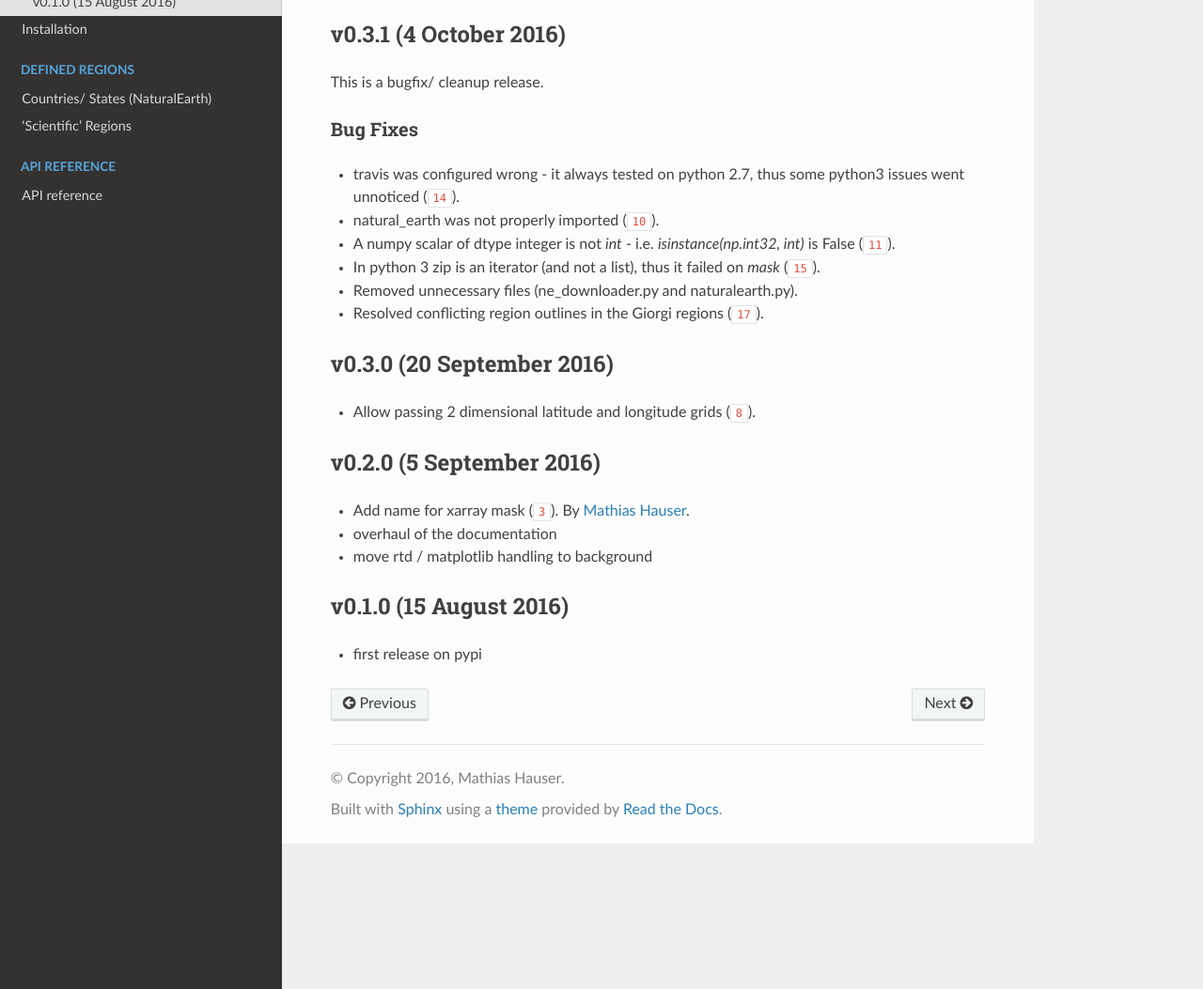
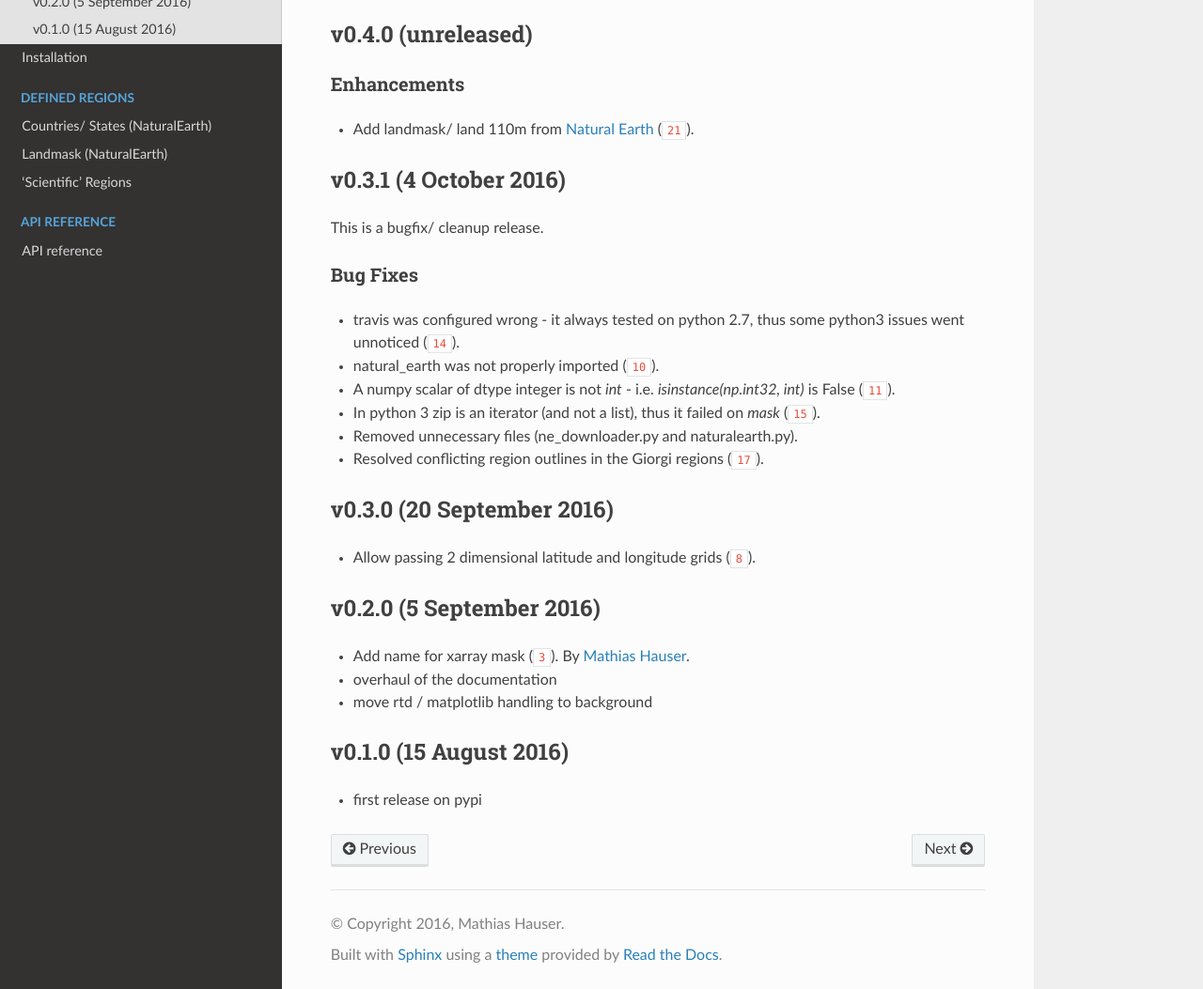
Before and after one commit to regionmask/regionmask, a Sphinx documentation site: the page built from docs/whats_new.rst, in a window 1280 px wide and 1317 px high, cut to the strip 264-1317 px from the top of the window. Shown: the whole strip at 94% size. Built offline with Sphinx 7.4.7 and the Read the Docs theme 2.0.0, drawn with Linux system fonts in a browser that asks for light colours; pages that are not in the unit, such as notebooks, are missing from menus; cross-references to code outside the pages are shown as plain code.

Commit message:
landmask (#21): update documentation

```diff
--- a/docs/index.rst
+++ b/docs/index.rst
@@ -17,8 +17,8 @@ regionmask is a Python module that:
 
 - contains a number of defined regions, including:
   :doc:`countries</defined_countries>` (from
-  `Natural Earth <http://www.naturalearthdata.com/>`_),
-  and regions used in the
+  `Natural Earth <http://www.naturalearthdata.com/>`_), a
+  :doc:`landmask</defined_landmask>` and regions used in the
   :doc:`scientific literature</defined_scientific>`
   (the Giorgi regions [#]_ and   the SREX regions [#]_).
 - can plot figures of these regions (:doc:`tutorial</_static/notebooks/plotting>`) with
@@ -50,6 +50,7 @@ Contents
    :caption: Defined Regions
 
    defined_countries
+   defined_landmask
    defined_scientific
 
 
--- a/docs/whats_new.rst
+++ b/docs/whats_new.rst
@@ -8,10 +8,19 @@ What's New
 
     import regionmask
 
-.. _whats-new.0.3.1:
+.. _whats-new.0.4.0:
+
+v0.4.0 (unreleased)
+-------------------
+
+Enhancements
+~~~~~~~~~~~~
+
+- Add landmask/ land 110m from `Natural Earth <http://www.naturalearthdata.com/downloads/110m-physical-vectors/>`_ (:issue:`21`).
+
 
 v0.3.1 (4 October 2016)
---------------------------
+-----------------------
 
 This is a bugfix/ cleanup release.
 
```
Also changed, not shown: docs/defined_landmask.rst (added, +42 -0 lines).
